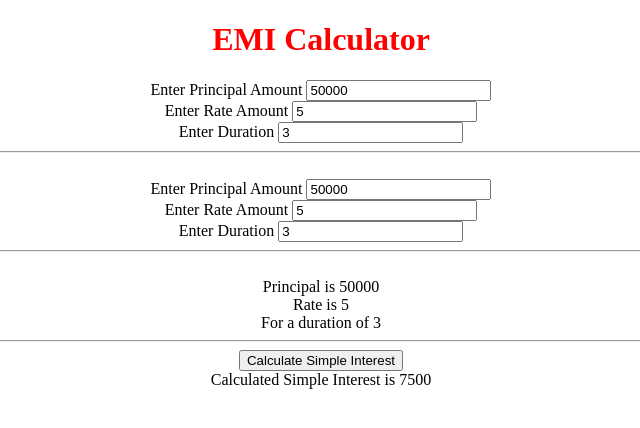
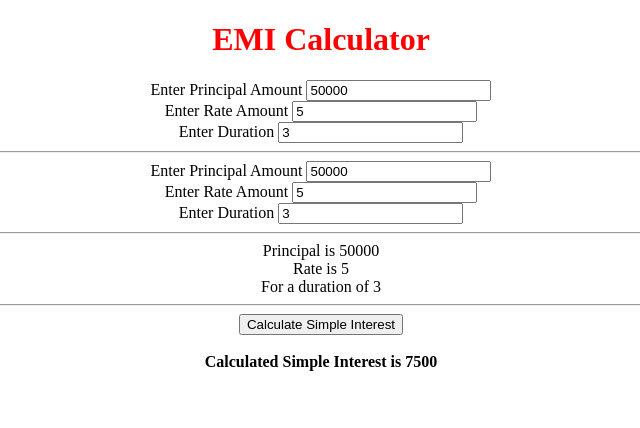
Before and after one commit to ameya1301999/Angular_Airline, an Angular app: page / in a window 1280 px wide. Shown: the top 428 px of the page, without its empty margins (319-959 px from the left). Built offline with nearby package versions, Linux system fonts and the light colour scheme.

Commit message:
calculated simple interest

```diff
--- a/src/app/app.component.html
+++ b/src/app/app.component.html
@@ -11,17 +11,17 @@
 	<label> Enter Principal Amount </label><input type="number" name="prinicipal" value={{principal}}><br>
 	<label> Enter Rate Amount </label><input type="number" name="rate" value={{rate}}><br>
 	<label> Enter Duration </label><input type="number" name="years" value={{years}}><br>
-	<hr><br>
+	<hr>
 	<label> Enter Principal Amount </label><input type="number" name="prinicipal" [(ngModel)]="principal"><br>
 	<label> Enter Rate Amount </label><input type="number" name="rate" [(ngModel)]="rate"><br>
 	<label> Enter Duration </label><input type="number" name="years" [(ngModel)]="years"><br>
-	<hr><br>
+	<hr>
 	Principal is {{principal}}<br>
 	Rate is {{rate}}<br>
 	For a duration of {{years}} <br>
 	<hr>
-	<button (click)="calculateSimpleInterest()"> Calculate Simple Interest</button> <br>
-	<label>Calculated Simple Interest is {{si}}</label>
+	<button (click)="calculateSimpleInterest()"> Calculate Simple Interest</button> <br><br>
+	<b><label>Calculated Simple Interest is {{si}}</label></b>
 
 		<!-- <form action="FoundFlights.html">
 			<TABLE BORDER=2 CELLSPACING=10 CELLPADDING=10>
```
